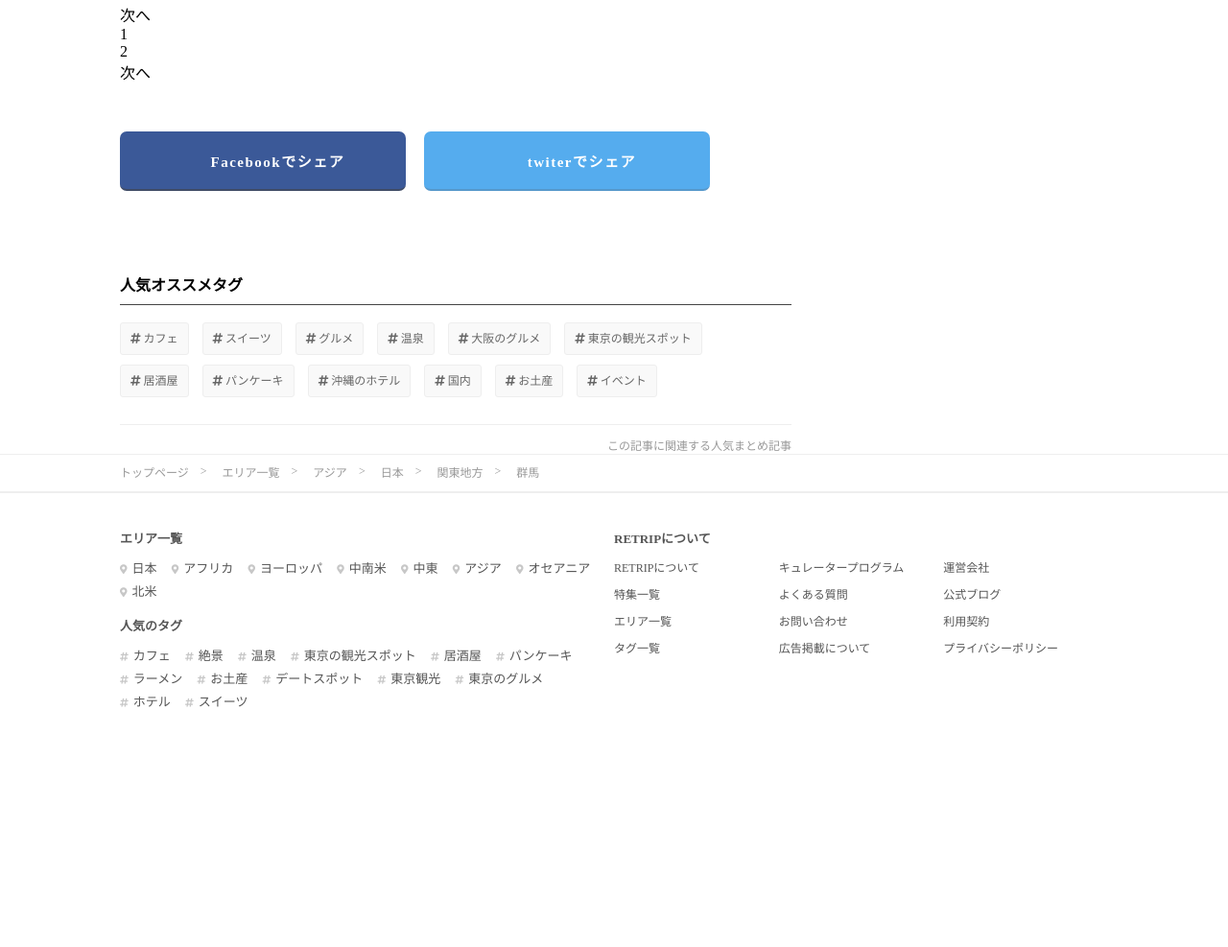
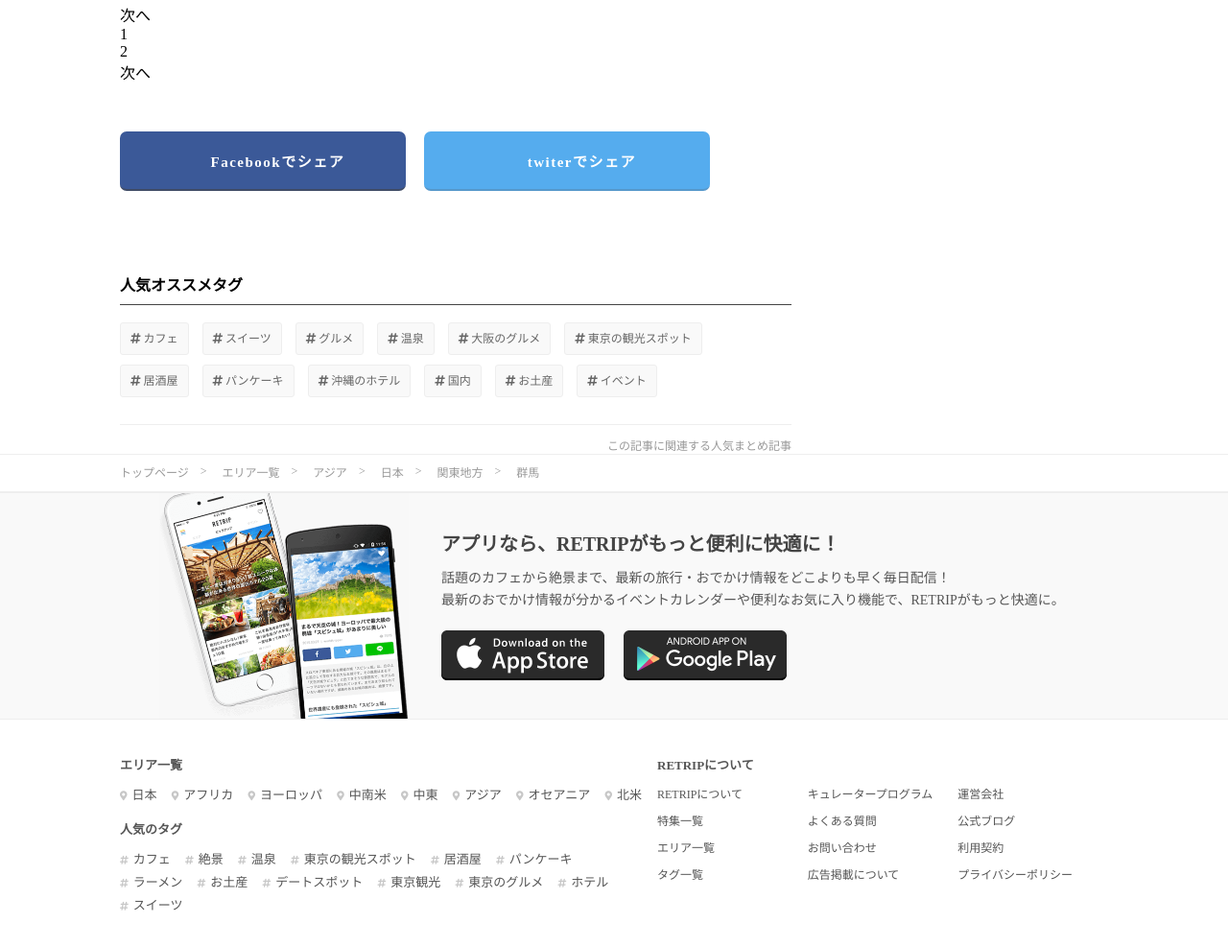
Before and after one commit to hishinuma616/RETRIP, a website: page index.html in a window 1280 px wide. Shown: the part 3159-4146 px from the top of the page at 96% size. Before the commit the page ends 3934 px from the top, so only its background shows below. Drawn offline with Linux system fonts and the light colour scheme.

Commit message:
footer、アプリへの動線部分作成

```diff
--- /dev/null
+++ b/css/scss/layout/_l-footer.scss
@@ -0,0 +1,10 @@
+.l-footer {
+
+  .l-footer-left-nav {
+    width: 560px;
+  }
+
+  .l-footer-right-nav {
+    width: 470px;
+  }
+}
--- /dev/null
+++ b/css/scss/module/_induction.scss
@@ -0,0 +1,44 @@
+.induction-container {
+  background-color: #f9f9f9;
+  border-top: solid 1px #eee;
+
+  .induction {
+    width: 1030px;
+    margin: auto;
+    height: 235px;
+    padding: 40px 0 0 335px;
+    box-sizing: border-box;
+    background: url(../../img/induction-sp.png) 41px top no-repeat;
+    background-size: auto 235px;
+
+
+    .induction-title {
+      color: #444;
+      font-size: 20px;
+      font-weight: bold;
+      line-height: 1.3;
+      margin-bottom: 12px;
+    }
+
+    .induction-text {
+      color: #555;
+      font-size: 14px;
+      line-height: 1.6;
+      margin-bottom: 20px;
+    }
+
+    .induction-image-container {
+      float: left;
+      margin-right: 20px;
+
+      .induction-image {
+        width: 170px;
+
+        &:hover {
+          opacity: .5;
+        }
+      }
+    }
+  }
+
+}
--- a/css/scss/style.scss
+++ b/css/scss/style.scss
@@ -7,6 +7,7 @@
 @import './layout/_l-margin';
 @import './layout/_l-share';
 @import './layout/_l-article-head';
+@import './layout/_l-footer';
 
 //module
 @import './module/_header';
@@ -24,3 +25,4 @@
 @import './module/_share';
 @import './module/_text';
 @import './module/_button';
+@import './module/_induction';
--- a/index.html
+++ b/index.html
@@ -380,11 +380,32 @@
         <li class="breadcrumb-item"><a href="">群馬</a></li>
       </ul>
     </div>
+
+    <div class="induction-container">
+      <div class="induction">
+        <p class="induction-title">アプリなら、RETRIPがもっと便利に快適に！</p>
+        <p class="induction-text">話題のカフェから絶景まで、最新の旅行・おでかけ情報をどこよりも早く毎日配信！<br>
+          最新のおでかけ情報が分かるイベントカレンダーや便利なお気に入り機能で、RETRIPがもっと快適に。</p>
+        <ul>
+          <li class="induction-image-container">
+            <a href="">
+              <img class="induction-image" src="./img/app-store.png" alt="App Storeでダウンロード">
+            </a>
+          </li>
+          <li class="induction-image-container">
+            <a href="">
+              <img class="induction-image" src="./img/google-play.png" alt="Googlr Playでダウンロード">
+            </a>
+          </li>
+        </ul>
+      </div>
+    </div>
+
     <footer class="footer-container">
-      <div class="footer">
+      <div class="footer l-footer">
         <div class="footer-nav-container">
           <div class="l-half">
-            <div class="footer-nav">
+            <div class="footer-nav l-footer-left-nav">
               <p class="footer-nav-title">エリア一覧</p>
               <ul class="footer-list">
                 <li class="tag footer-list-item footer-list-mapIcon "><a href="">日本</a></li>
@@ -415,7 +436,7 @@
               </ul>
             </div>
 
-            <div class="footer-nav">
+            <div class="footer-nav l-footer-right-nav">
               <p class="footer-nav-title">RETRIPについて</p>
               <div class="footer-table-container">
                 <ul class="footer-table">
```
Also changed, not shown: css/css/style.css, img/app-store.png (added), img/google-play.png (added), img/induction-sp.png (added).
